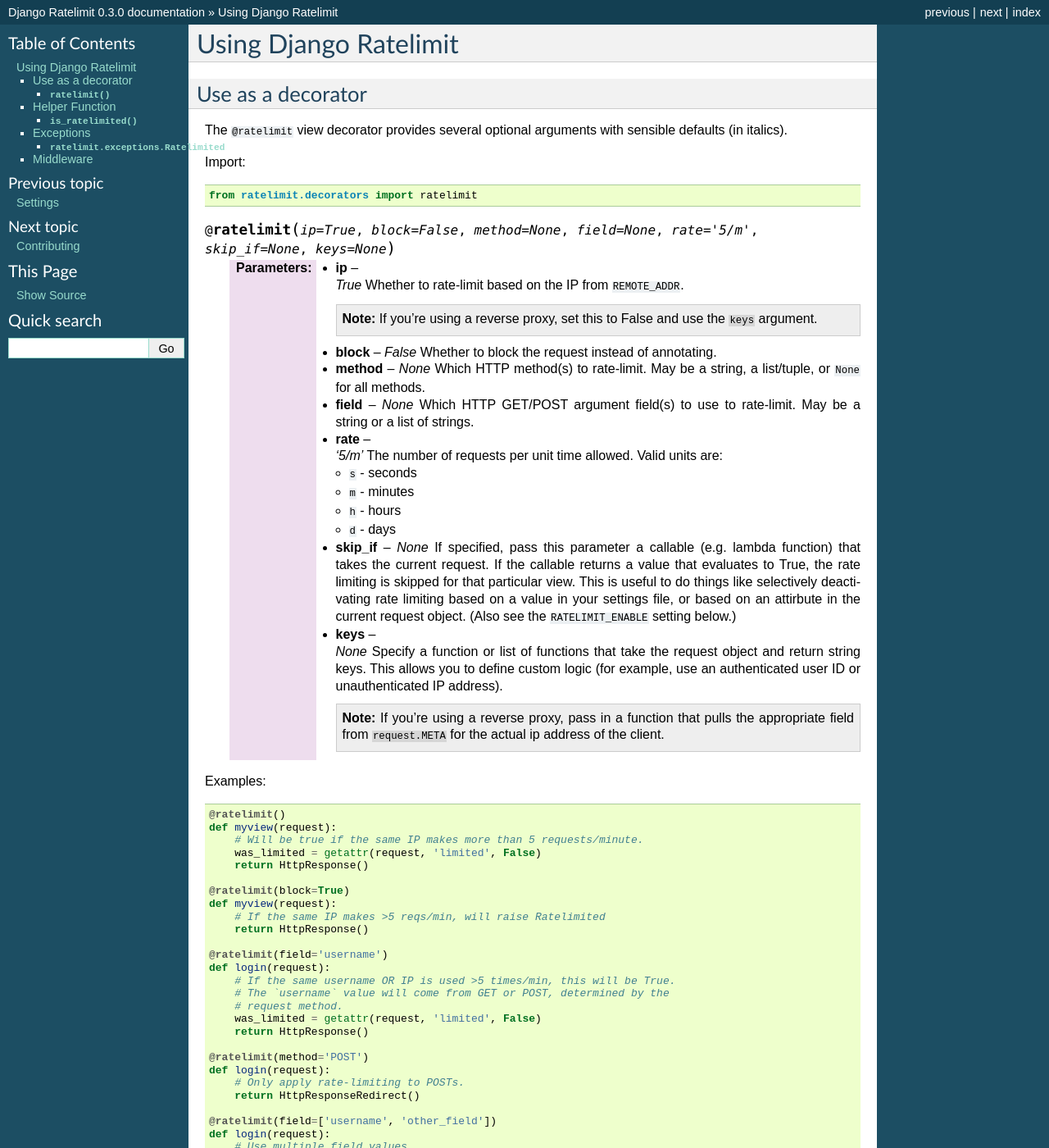
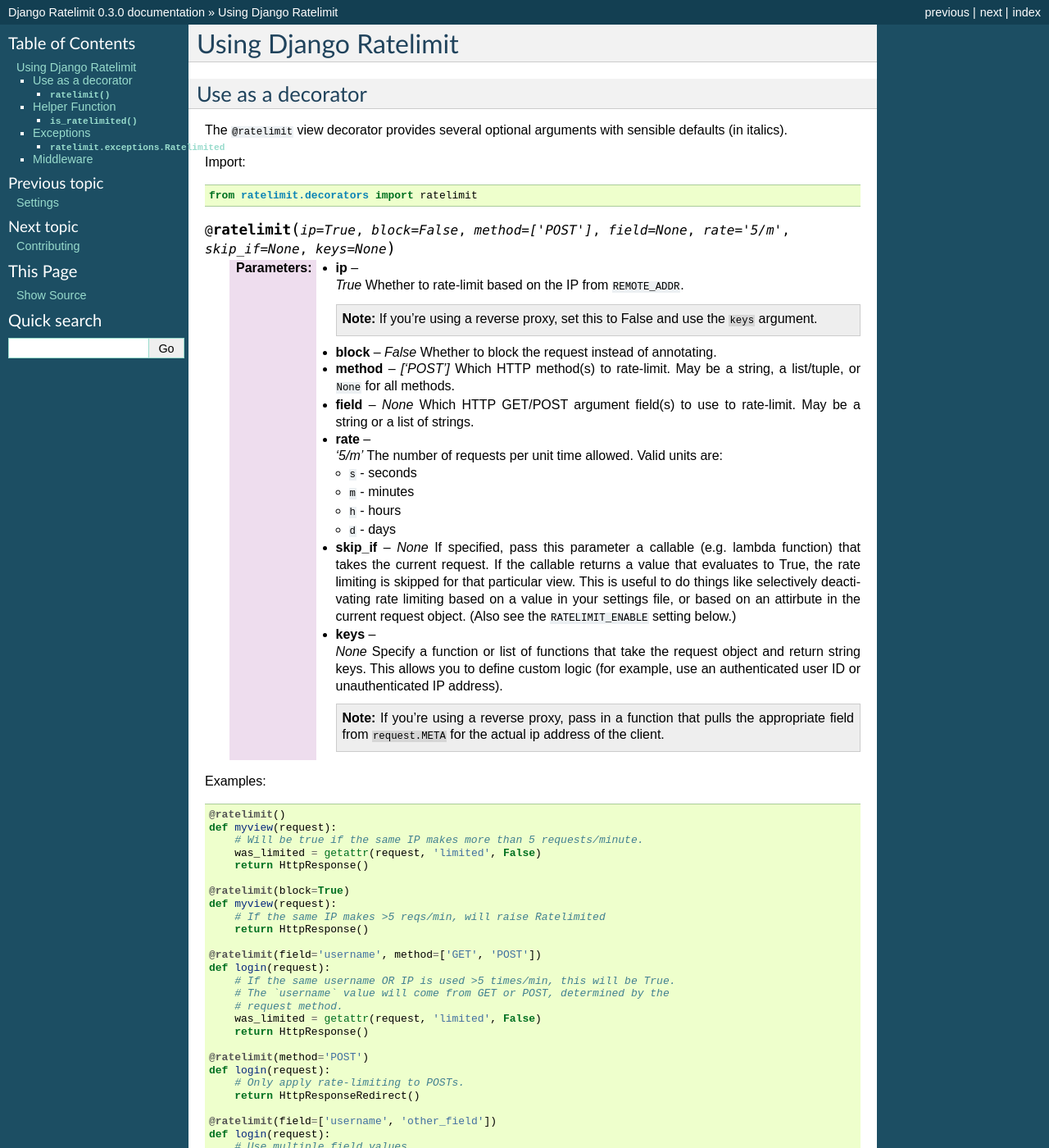
Before and after one commit to jsocol/django-ratelimit, a Sphinx documentation site: the page built from docs/usage.rst, in a window 1280 px wide and 1400 px high. Shown: the whole window at 82% size. Built offline with Sphinx 7.4.7, drawn with Linux system fonts in a browser that asks for light colours; some of the changed text lies outside the part shown.

Commit message:
Updated documentation to reflect method's default value

```diff
--- a/docs/usage.rst
+++ b/docs/usage.rst
@@ -16,7 +16,7 @@
     from ratelimit.decorators import ratelimit
 
 
-.. py:decorator:: ratelimit(ip=True, block=False, method=None, field=None, rate='5/m', skip_if=None, keys=None)
+.. py:decorator:: ratelimit(ip=True, block=False, method=['POST'], field=None, rate='5/m', skip_if=None, keys=None)
 
    :arg ip:
        *True* Whether to rate-limit based on the IP from ``REMOTE_ADDR``.
@@ -30,7 +30,7 @@
        *False* Whether to block the request instead of annotating.
 
    :arg method:
-        *None* Which HTTP method(s) to rate-limit. May be a string, a
+        *['POST']* Which HTTP method(s) to rate-limit. May be a string, a
         list/tuple, or ``None`` for all methods.
 
    :arg field:
@@ -81,7 +81,7 @@
         # If the same IP makes >5 reqs/min, will raise Ratelimited
         return HttpResponse()
 
-    @ratelimit(field='username')
+    @ratelimit(field='username', method=['GET', 'POST'])
     def login(request):
         # If the same username OR IP is used >5 times/min, this will be True.
         # The `username` value will come from GET or POST, determined by the
@@ -149,7 +149,7 @@
     from ratelimit.helpers import is_ratelimited
 
 
-.. py:function:: is_ratelimited(request, increment=False, ip=True, method=None, field=None, rate='5/m', keys=None)
+.. py:function:: is_ratelimited(request, increment=False, ip=True, method=['POST'], field=None, rate='5/m', keys=None)
 
    :arg request:
        (Required) The request object.
@@ -161,7 +161,7 @@
        *True* Whether to rate-limit based on the IP.
 
    :arg method:
-       *None* Which HTTP method(s) to rate-limit. May be a string, a
+       *['POST']* Which HTTP method(s) to rate-limit. May be a string, a
        list/tuple, or ``None`` for all methods.
 
    :arg field:
```
